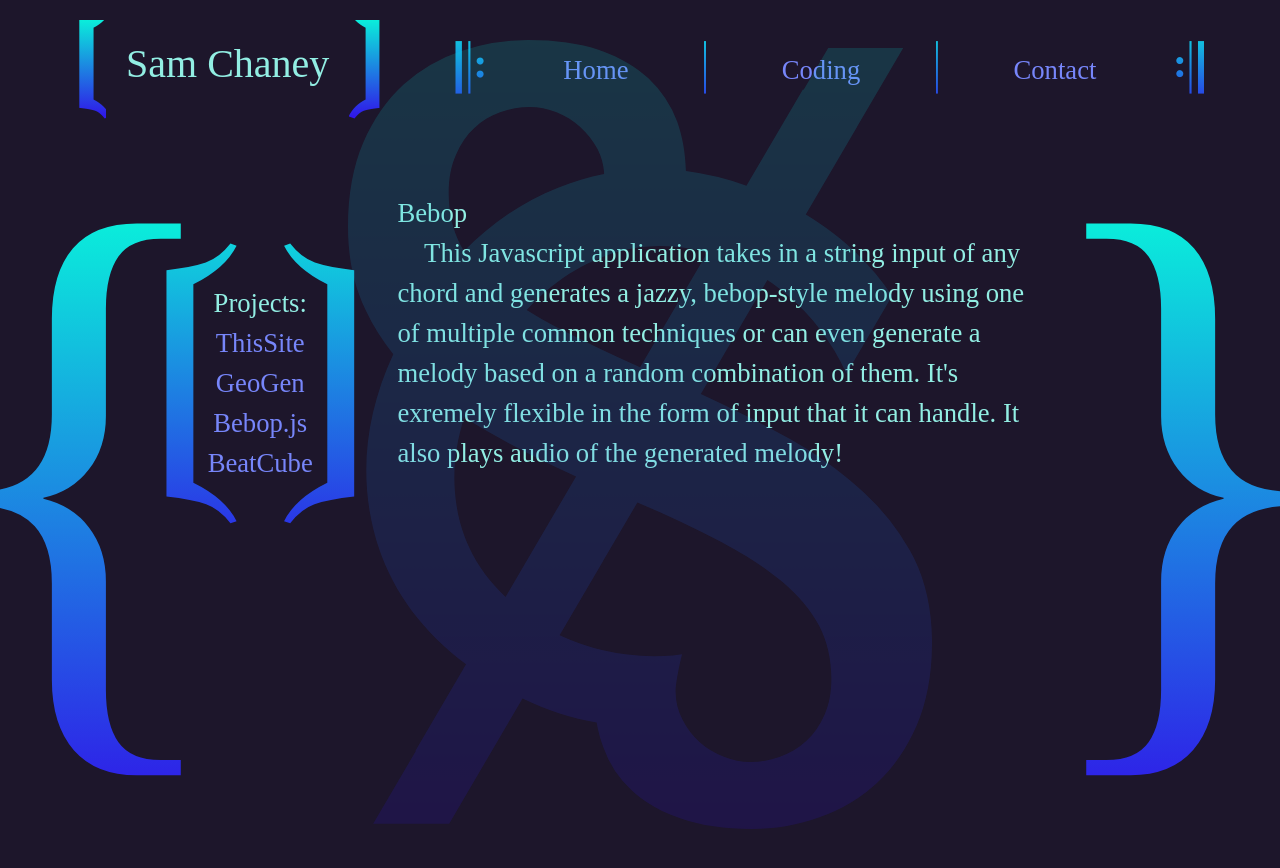
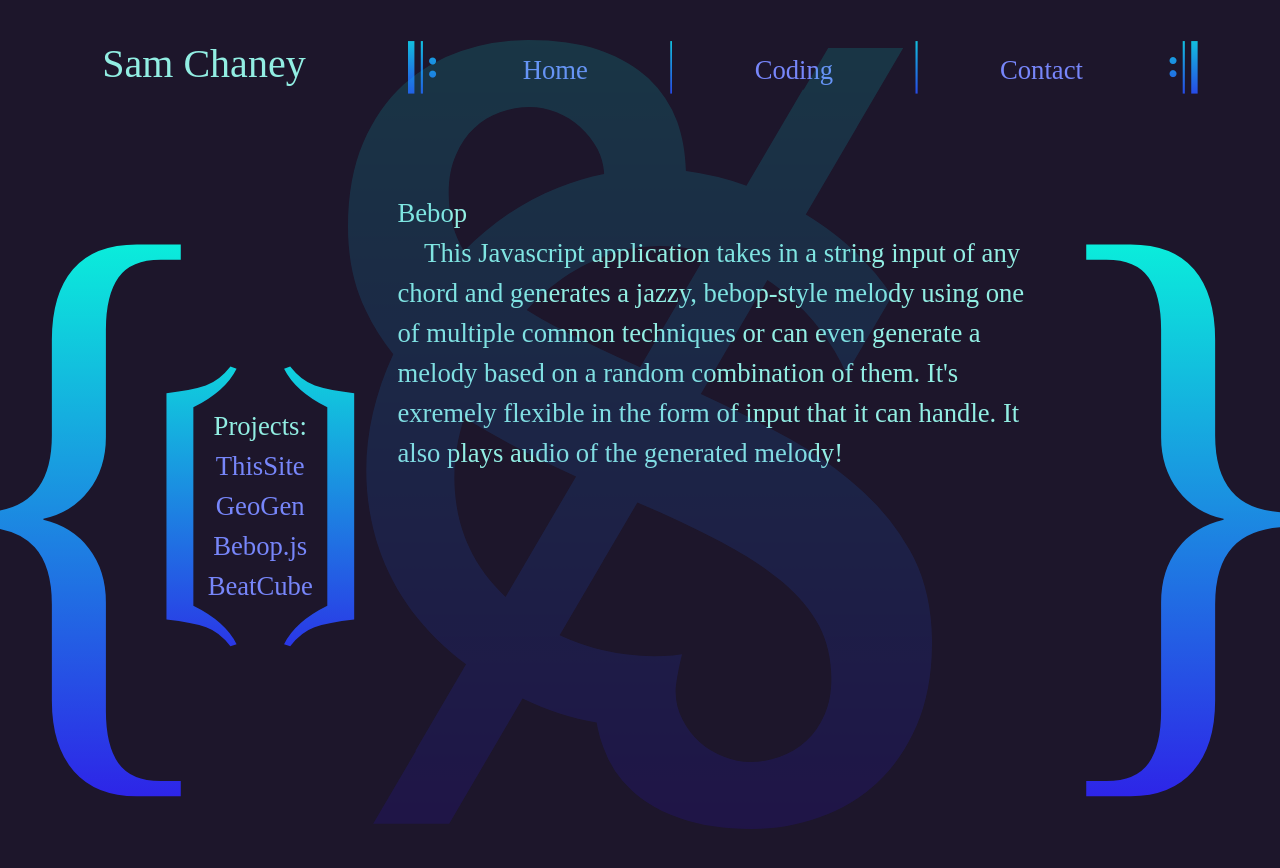
Before and after one commit to AlteriusOmega/TheRealSamChaneyDotComNext, a Next.js app: page /coding/bebop in a window 1280 px wide. Shown: the top 868 px of the page. Built offline with nearby package versions, Linux system fonts and the light colour scheme.

Commit message:
Fixed coding nav positiong by adding min-h value for outermost div in CodingLayout component. Next need to fix scrollbar-hide not working

```diff
--- a/app/coding/CodingLayout.tsx
+++ b/app/coding/CodingLayout.tsx
@@ -7,7 +7,7 @@ interface CodingLayoutProps {
 
 const CodingLayout = ({ children }: CodingLayoutProps) => {
   return (
-    <div className="flex">
+    <div className="flex min-h-[85vh]">
       <div>
         <CodingNav />
       </div>
--- a/app/coding/page.tsx
+++ b/app/coding/page.tsx
@@ -4,7 +4,7 @@ import CodingLayout from "./CodingLayout";
 
 const Coding: React.FC = () => {
   return (
-    <div >
+    <div>
       <CodingLayout>
         <h1>Coding</h1>
           <p>
--- a/app/components/Nav.tsx
+++ b/app/components/Nav.tsx
@@ -7,9 +7,9 @@ const Nav: React.FC = () => {
       <div></div>
       {/* <img src="/sam_chaney_logo.svg" className="gradient-text h-20 mr-[-20px]"/> */}
       <div className="flex items-center">
-        <div className="gradient-text text-6xl font-bold">{"𝄕"}</div>
+        {/* <div className="gradient-text text-6xl font-bold">{"𝄕"}</div> */}
         <Link href="/" className="text-darkTextPrimary text-2xl px-3 mb-2 hover:text-darkTextSecondary">Sam Chaney</Link>
-        <div className="gradient-text scale-x-[-1] text-6xl font-bold">{"𝄕"}</div>
+        {/* <div className="gradient-text scale-x-[-1] text-6xl font-bold">{"𝄕"}</div> */}
       </div>
       <div className="gradient-text">𝄆</div>
       <Link href="/">Home</Link>
--- a/app/layout.tsx
+++ b/app/layout.tsx
@@ -20,7 +20,7 @@ export default function RootLayout({
         <Nav />
         <div className="flex scrollbar-hide min-h-[85vh]">
           <div className="gradient-text frame-brace left hidden lg:block sticky pl-2 top-[30lvh]">{"{"}</div>
-          <main className="w-full p-6">{children}</main>
+          <main className="w-full p-6 scrollbar-hide">{children}</main>
           <div id="logo" className="">
             {/* SVG width to height ratio should be 0.73 */}
             <div className="logo-mask w-[584px] h-[800px] opacity-15 fixed top-1/2 left-1/2 transform -translate-x-1/2 -translate-y-1/2 mt-6"></div>
```
